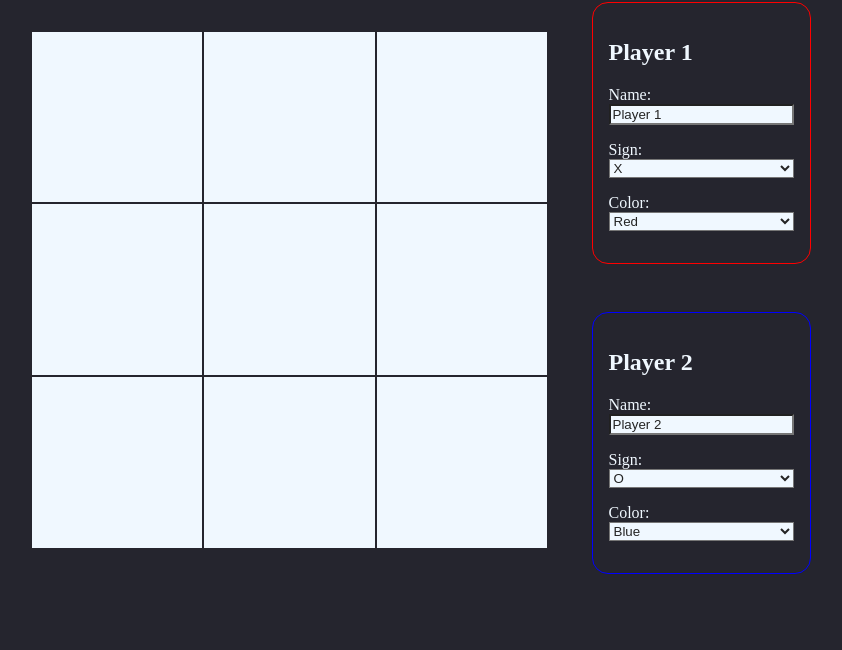
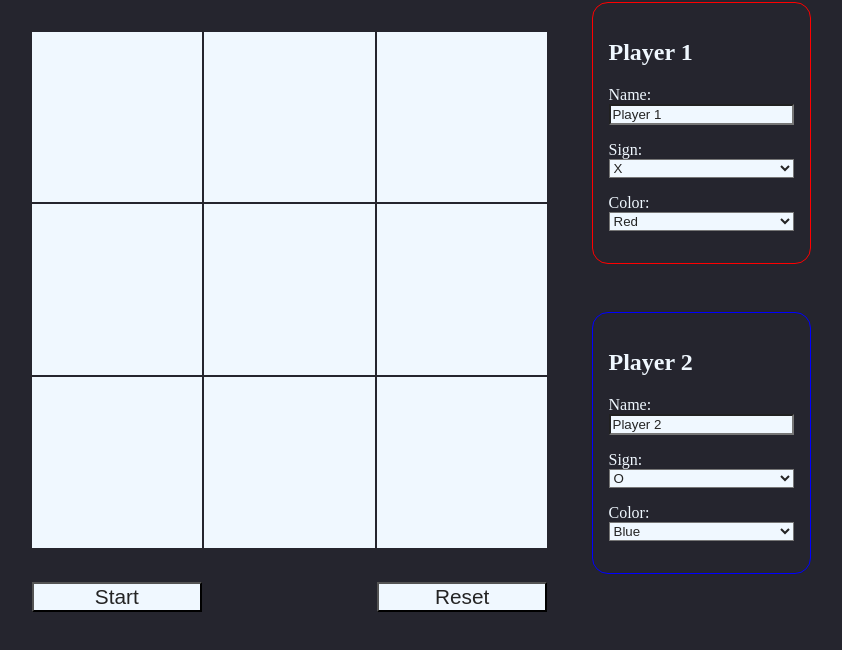
Before and after one commit to 02rasjac/tic-tac-toe, a website: page index.html in a window 1280 px wide. Shown: the part 78-728 px from the top of the page, without its empty margins (219-1061 px from the left). Drawn offline with Linux system fonts and the light colour scheme.

Commit message:
Add HTML & CSS for start/reset

```diff
--- a/index.html
+++ b/index.html
@@ -20,6 +20,8 @@
         <div class="square"></div>
         <div class="square"></div>
         <div class="square"></div>
+        <button id="start" class="btn-game-ctrl">Start</button>
+        <button id="reset" class="btn-game-ctrl">Reset</button>
       </div>
       <div class="creator">
         <div id="p1" class="player-creation">
--- a/style.css
+++ b/style.css
@@ -39,7 +39,17 @@ body {
   align-items: center;
 }
 
+.btn-game-ctrl {
+  font-size: 1.3rem;
+  margin-top: 2rem;
+}
+
+#reset {
+  grid-column: -1 / -2;
+}
+
 .square,
+.btn-game-ctrl,
 input,
 select,
 option {
```
